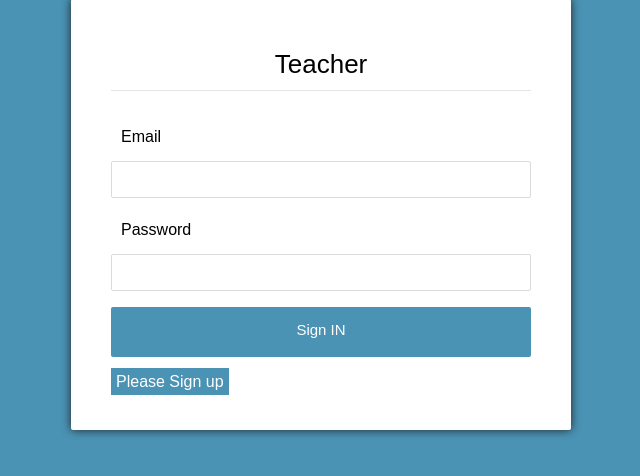
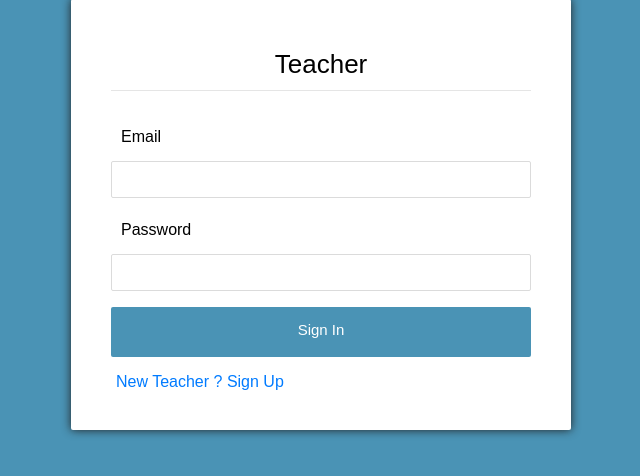
Before and after one commit to gaurav-hub319/learning-plateform, a PHP site: page /teacher.php in a window 1280 px wide. Shown: the part 51-527 px from the top of the page, without its empty margins (319-959 px from the left). Run offline with PHP 8.4, Linux system fonts and the light colour scheme; some libraries are stand-ins or nearby versions.

Commit message:
Update teacher.php

```diff
--- a/teacher.php
+++ b/teacher.php
@@ -105,10 +105,10 @@ form {
       <input id="password" name="password" type="password">
     </p>
     <p>
-      <input type="submit" value="Sign IN" id="submit" name="teacher">
+      <input type="submit" value="Sign In" id="submit" name="teacher">
     </p>
     <p>
-     <a href="teachersignup.php" style="padding:5px;background: #4a93b5;font-size:16px;color:white;"> Please Sign up</a>
+     <a href="teachersignup.php" style="padding:5px;font-size:16px;">New Teacher ? Sign Up</a>
     </p>
   </form>
       <script src="https://code.jquery.com/jquery-3.2.1.slim.min.js" integrity="sha384-KJ3o2DKtIkvYIK3UENzmM7KCkRr/rE9/Qpg6aAZGJwFDMVNA/GpGFF93hXpG5KkN" crossorigin="anonymous"></script>
```
